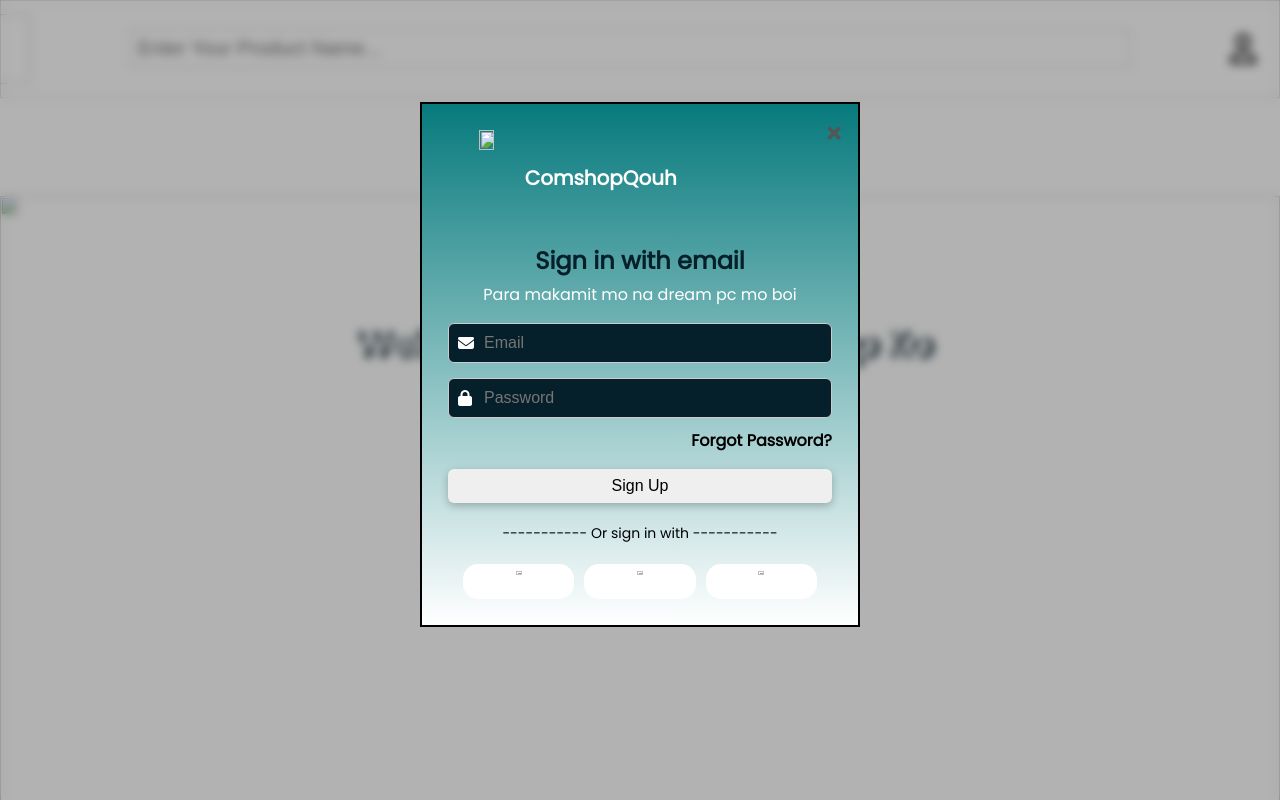
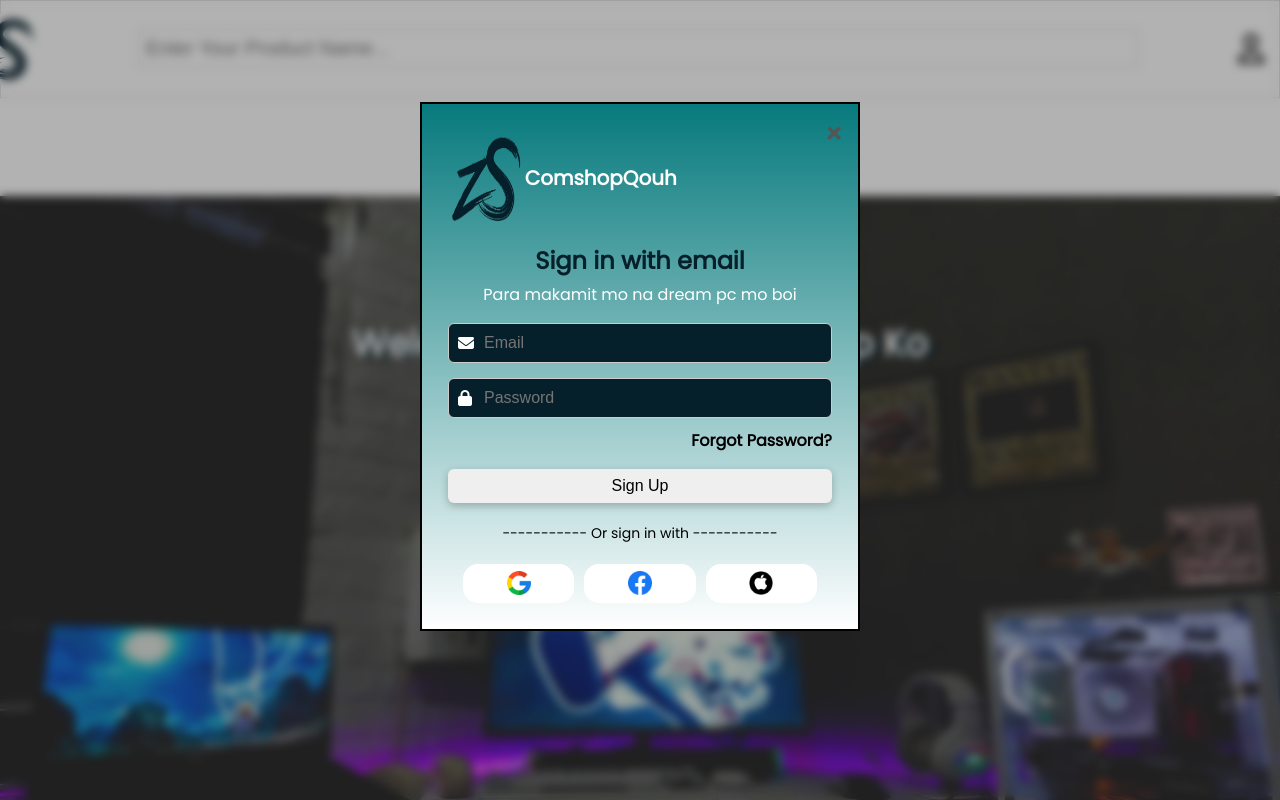
Before and after one commit to Sinon20020/E-Commerce-2, a plain HTML site: page index.html in a window 1280 px wide. Both pictures are taken after a click on the button "Get Started". Shown: the top 800 px of the page. Drawn offline with nearby package versions, Linux system fonts and the light colour scheme.

Commit message:
Update index.html

```diff
--- a/index.html
+++ b/index.html
@@ -13,7 +13,7 @@
     <main>
 
         <header>
-            <img src="assests/zs.png" height="70px">
+            <img src="zs.png" height="70px">
             <div class="search-container">
             <input type="search" placeholder="Enter Your Product Name...">
             </div>
@@ -31,7 +31,7 @@
 
         <div class="image-area">
             <div class="image-container">
-                <img src="assests/pc1.jpg">
+                <img src="pc1.jpg">
             </div>
             <div class="image-content">
                 <h2 class="animate__animated animate__lightSpeedInRight animate__delay-2s">Welcome Kupal sa Comshop Ko</h2>
@@ -45,7 +45,7 @@
         <div id ="login" class="animate__animated animate__fadeInDown">
             <span class="close" onclick="closelogin()">×</span>
             <div class="login-logo">
-            <img src="assests/zs3.png" width="20%">
+            <img src="zs3.png" width="20%">
             <h5>ComshopQouh</h5>
             </div>
             <h4>Sign in with email</h4>
@@ -71,15 +71,15 @@
             <div class="login-method">
 
                 <div class="container1">
-                    <img src="assests/google.png" alt="">
+                    <img src="google.png" alt="">
                 </div>
 
                 <div class="container2">
-                    <img src="assests/facebook.png" alt="">
+                    <img src="facebook.png" alt="">
                 </div>
 
                 <div class="container3">
-                    <img src="assests/apple.png" alt="">
+                    <img src="apple.png" alt="">
                 </div>
 
             </div>
@@ -88,7 +88,7 @@
 
         <footer class="animate__animated animate__slideInUp">
             <div class="footer-logo">
-                <img src="assests/zs3.png" width="10%">
+                <img src="zs3.png" width="10%">
                 <p>ComshopQouh</p>
 
                 <div class="footer-icons">
```
